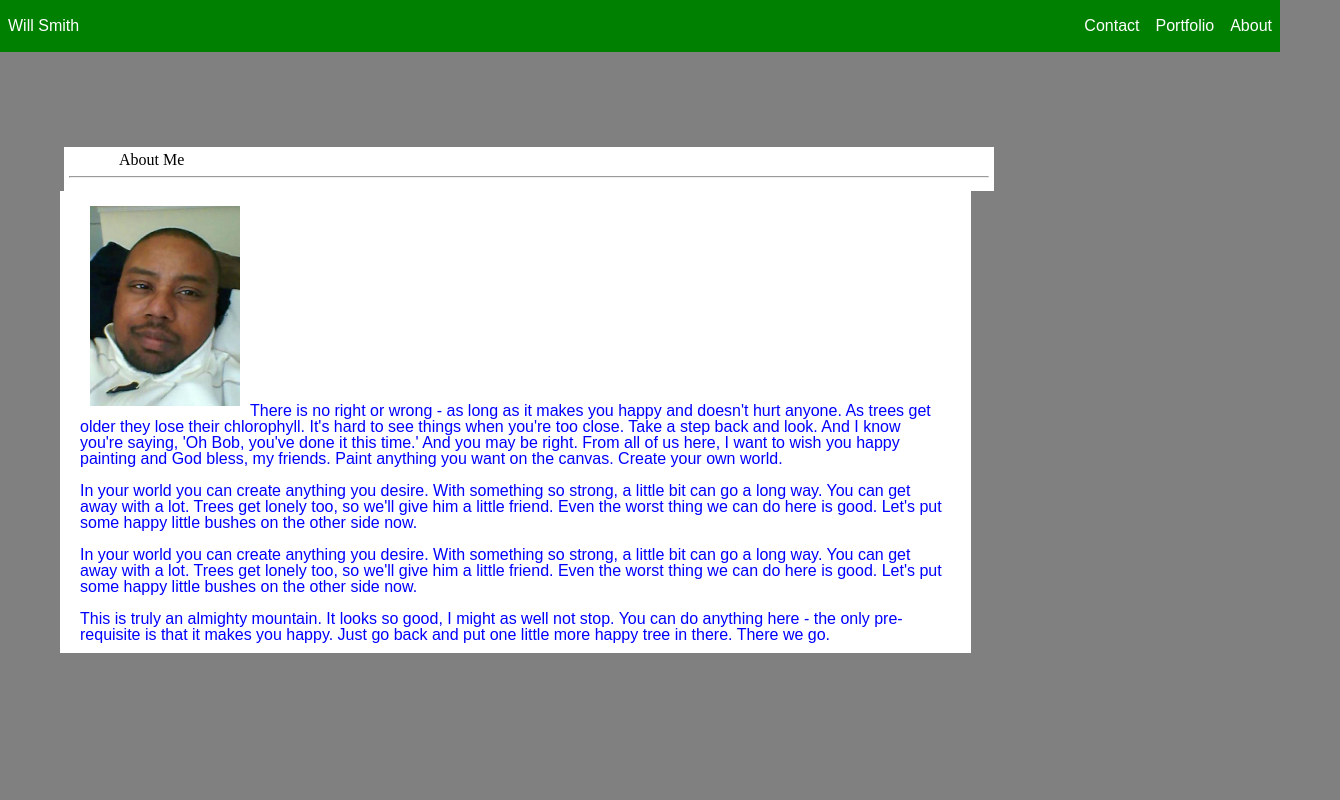
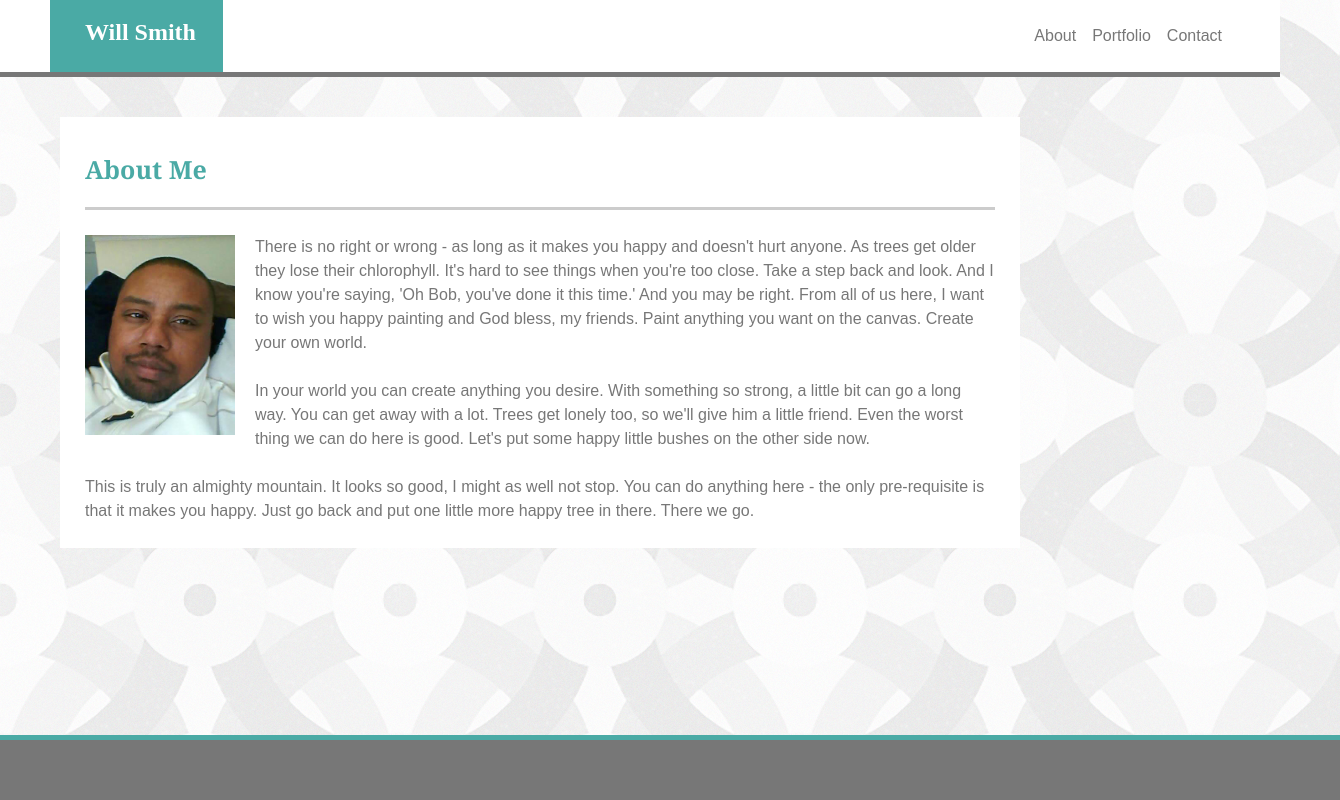
Before and after one commit to Willeo/Basic-Portfolio, a plain HTML site: page index.html in a window 1280 px wide. Shown: the whole page, 1340 px wide, since content can reach past the window. Drawn offline with Linux system fonts and the light colour scheme.

Commit message:
Update to Css. Added new CSS file and footer.

```diff
--- /dev/null
+++ b/assets/css/gallery.css
@@ -0,0 +1,71 @@
+
+img {
+    margin: 50px;
+    height: 200px;
+    width: 150px;
+  }
+
+
+  div.gallery {
+    margin: 25px 20px;
+    float: left;
+    width: 275px;
+    height: 175px;
+  }
+  div.gallery img {
+    width: 300px;
+    height: 200px;
+  }
+
+  div.desc {
+    padding: 15px;
+    text-align: center;
+    font-family: "Arial", "Helvetica", "Helvetica Neue", "sans-serif";
+    color: #777777;
+  }
+  /*  Form Stuff */
+  form {
+    background-color: #ffffff;
+    width: 50%;
+    margin-top: 100px;
+  }
+  input[type="text"],
+  select {
+    width: 50%;
+    padding: 12px 20px;
+    margin: 10px 50px;
+    display: inline-block;
+    border: 1px solid #777777;
+    border-radius: 4px;
+    box-sizing: border-box;
+  }
+  input[type="email"],
+  select {
+    width: 50%;
+    padding: 12px 20px;
+    margin: 8px 50px;
+    display: inline-block;
+    border: 1px solid #777777;
+    border-radius: 4px;
+    box-sizing: border-box;
+  }
+  input[type="submit"] {
+    width: 25%;
+    padding: 14px 20px;
+    margin: 8px 50px;
+    background-color: #4aaaa5;
+    border-radius: 4px;
+    cursor: pointer;
+  }
+  textarea {
+    width: 85%;
+    height: 350px;
+    padding: 12px 20px;
+    margin-left: 20px;
+    margin-right: 20px;
+    box-sizing: border-box;
+    border: 2px solid #777777;
+    border-radius: 4px;
+    background-color: #ffffff;
+    resize: none;
+  }
--- a/assets/css/navi.css
+++ b/assets/css/navi.css
@@ -1,20 +1,38 @@
 ul {
   list-style-type: none;
   margin: 0;
-  padding-bottom: 10px;
-  padding-top: 10px;
-  background-color: green;
+  padding-bottom: 20px;
+  padding-right: 50px;
+  padding-top: 20px;
+  background-color: #ffffff;
   overflow: auto;
+  border-bottom: #777777 solid 5px;
 }
 li {
   display: inline;
   float: right;
 }
-a,
-.a {
-  color: white;
+a {
+  color: #777777;
   display: block;
   font-family: arial;
   padding: 8px;
   text-decoration: none;
 }
+.a {
+  color: #ffffff;
+  background-color: #4aaaa5;
+  margin-left: 50px;
+  overflow: auto;
+  padding: 27px 27px 27px 35px;
+  font-size: 24px;
+  font-weight: bold;
+}
+footer {
+  position: absolute;
+  bottom: 0;
+  width: 100%;
+  border-top: #4aaaa5 solid 5px;
+  background-color: #777777;
+  padding: 30px;
+}
--- a/assets/css/style.css
+++ b/assets/css/style.css
@@ -1,108 +1,36 @@
 body {
   margin: 0;
-  background-color: gray;
+  background-image: url("circles-and-roundabouts.png")
 }
-
-div.section {
-  margin-top: 5px;
-  background-color: white;
-  padding-top: 5px;
-}
-hr {
-  color: blue;
-}
-h2 {
-  margin-left: 50px;
-}
-.stage {
-  width: 70%;
-  margin: 0 5px auto 60px;
+h1 {
+  font-family: 'Georgia', 'Times', 'Times New Roman', 'serif';
+  color: #4aaaa5;
+  clear: right;
+  margin: 40px 20px 20px 25px;
+  font-size: 25px;
+  font-weight: bold;
+  }
+div {
+  height: auto;
+  width: 960px;
+  margin: 40px 5px 50px 60px;
   background-color: white;
   position: float;
-  padding: 5px 10px 10px 5px;
+  overflow: auto;
 }
 img {
-  margin: 10px;
+  margin: 0px 20px 20px 0px;
   height: 200px;
   width: 150px;
+  float: left;
 }
 p {
-  font-family: arial;
-  color: blue;
-  margin: 0px 15px;
+  font-family: 'Arial', 'Helvetica Neue', 'Helvetica', 'sans-serif';
+  color:#777777;
+  margin: 25px 25px;
+  overflow: auto;
+  border-top: 3px solid #cccccc;
+  border-bottom: none;
+  padding-top: 25px;
+  line-height: 1.5;
 }
-div {
-  background-color: #ffffff;
-  height: 100%;
-  width: 920px;
-  padding: 5px;
-  border: 0px 5px solid #ffffff;
-  margin-top: 5px;
-  margin-left: 5%;
-  margin-right: 5%;
-  position: relative;
-  top: 90px;
-}
-div.gallery {
-  margin: 25px 20px;
-  float: left;
-  width: 275px;
-  height: 175px;
-}
-div.gallery img {
-  width: 300px;
-  height: 200px;
-}
-
-div.desc {
-  padding: 15px;
-  text-align: center;
-  font-family: "Arial", "Helvetica", "Helvetica Neue", "sans-serif";
-  color: #777777;
-}
-/*  Form Stuff */
-form {
-  background-color: #ffffff;
-  width: 50%;
-  margin-top: 100px;
-}
-input[type="text"],
-select {
-  width: 50%;
-  padding: 12px 20px;
-  margin: 10px 50px;
-  display: inline-block;
-  border: 1px solid #777777;
-  border-radius: 4px;
-  box-sizing: border-box;
-}
-input[type="email"],
-select {
-  width: 50%;
-  padding: 12px 20px;
-  margin: 8px 50px;
-  display: inline-block;
-  border: 1px solid #777777;
-  border-radius: 4px;
-  box-sizing: border-box;
-}
-input[type="submit"] {
-  width: 25%;
-  padding: 14px 20px;
-  margin: 8px 50px;
-  background-color: #4aaaa5;
-  border-radius: 4px;
-  cursor: pointer;
-}
-textarea {
-  width: 85%;
-  height: 350px;
-  padding: 12px 20px;
-  margin-left: 20px;
-  margin-right: 20px;
-  box-sizing: border-box;
-  border: 2px solid #777777;
-  border-radius: 4px;
-  background-color: #ffffff;
-  resize: none;
-}
--- a/index.html
+++ b/index.html
@@ -12,35 +12,32 @@
 
 <body>
     <!--Navibar-->
+
     <ul class="navbar">
         <li style="float:left">
             <span class="a">Will Smith</span>
         </li>
         <li>
-            <a href="index.html">About</a>
+            <a href="contact.html">Contact</a>
         </li>
         <li>
             <a href="portfolio.html">Portfolio</a>
         </li>
         <li>
-            <a href="contact.html">Contact</a>
+            <a href="index.html">About</a>
         </li>
     </ul>
     <!--content -->
-    <div class="section">
-        <h2>About Me</h2>
-        <hr>
-    </div>
-    <div class="stage">
-        <p>
-            <img src="assets/images/000f053VNwx.jpg" alt="William">There is no right or wrong - as long as it makes you happy and doesn't hurt anyone. As trees get older they lose
+
+    <div>
+      <h1>About Me</h1>
+       <p>
+        <img id="me" src="assets/images/000f053VNwx.jpg" alt="William">
+
+            There is no right or wrong - as long as it makes you happy and doesn't hurt anyone. As trees get older they lose
             their chlorophyll. It's hard to see things when you're too close. Take a step back and look. And I know you're
             saying, 'Oh Bob, you've done it this time.' And you may be right. From all of us here, I want to wish you happy
             painting and God bless, my friends. Paint anything you want on the canvas. Create your own world.
-            <br>
-            <br> In your world you can create anything you desire. With something so strong, a little bit can go a long way.
-            You can get away with a lot. Trees get lonely too, so we'll give him a little friend. Even the worst thing we
-            can do here is good. Let's put some happy little bushes on the other side now.
             <br>
             <br> In your world you can create anything you desire. With something so strong, a little bit can go a long way.
             You can get away with a lot. Trees get lonely too, so we'll give him a little friend. Even the worst thing we
@@ -52,5 +49,7 @@
     </div>
 
 </body>
+<footer>
 
+</footer>
 </html>
```
Also changed, not shown: test.html (added, +19 -0 lines), assets/css/circles-and-roundabouts.png (added).
